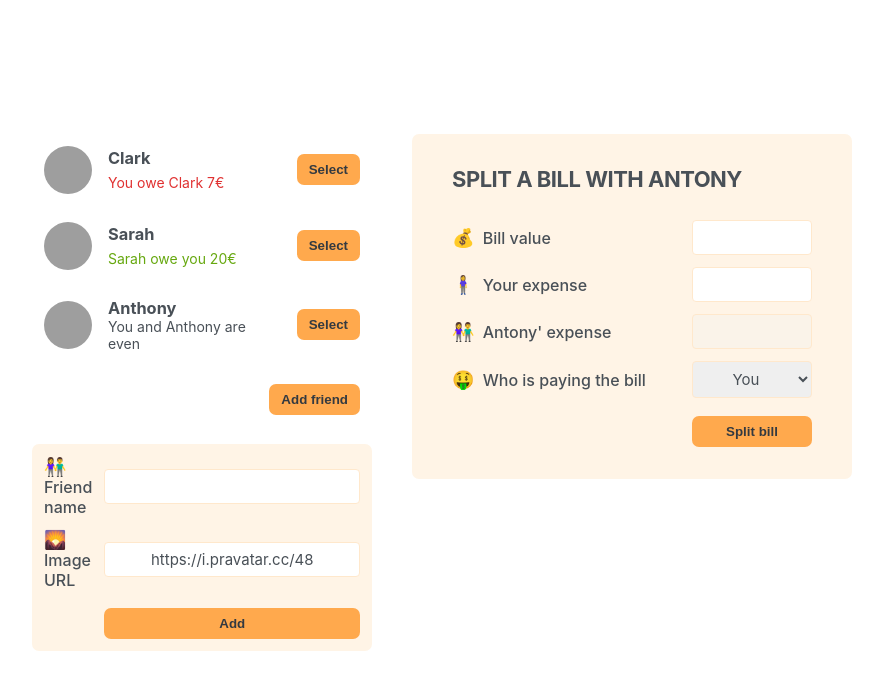
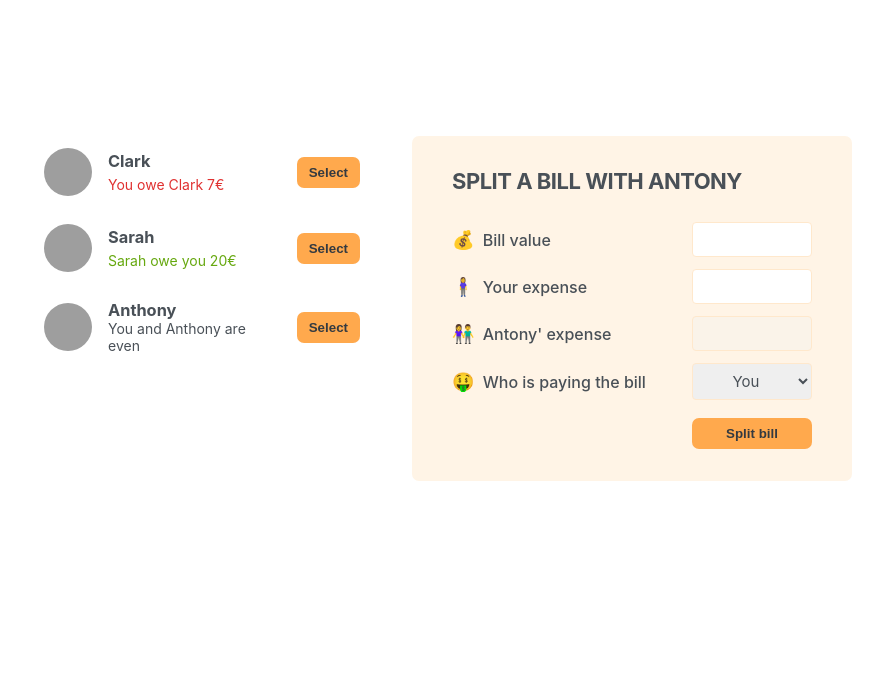
Before and after one commit to Storozhuk81/React-Eat-N-Split, a React (Create React App) app: page / in a window 1280 px wide. Shown: the top 690 px of the page, without its empty margins (198-1081 px from the left). Built offline with nearby package versions, Linux system fonts and the light colour scheme; grey boxes are pictures that could not be loaded.

Commit message:
Displaying and hiding Add Friend form

```diff
--- a/src/App.js
+++ b/src/App.js
@@ -1,4 +1,5 @@
 import "./index.css";
+import { useState } from "react";
 
 const initialFriends = [
   {
@@ -31,13 +32,21 @@ export default function App() {
 }
 
 function ListOfFriends({ friends }) {
+  const [visibleAddFriend, setVisibleAddFriend] = useState(false);
+  function handleAddFriend() {
+    setVisibleAddFriend((currVisibleAddFriend) => !currVisibleAddFriend);
+  }
   return (
     <div className="sidebar">
       <ul>
         {friends && friends.length !== 0 && friends.map((friend) => <Friend key={friend.id} friend={friend}></Friend>)}
       </ul>
-      <Button>Add friend</Button>
-      <AddFriendForm />
+      {visibleAddFriend && (
+        <>
+          <AddFriendForm />
+          <Button onClick={handleAddFriend}>{visibleAddFriend ? "Close" : "Add friend"}</Button>
+        </>
+      )}
     </div>
   );
 }
@@ -96,6 +105,10 @@ function SplitBillForm({ friend }) {
   );
 }
 
-function Button({ children }) {
-  return <button className="button">{children}</button>;
+function Button({ children, onClick }) {
+  return (
+    <button className="button" onClick={onClick}>
+      {children}
+    </button>
+  );
 }
--- a/src/index.css
+++ b/src/index.css
@@ -121,7 +121,6 @@ form {
   grid-template-columns: 1fr 1.5fr;
   margin-bottom: 1.6rem;
   padding: 1.2rem;
-  margin-top: 5em;
 }
 .form-split-bill {
   grid-template-columns: 1fr 12rem;
```
